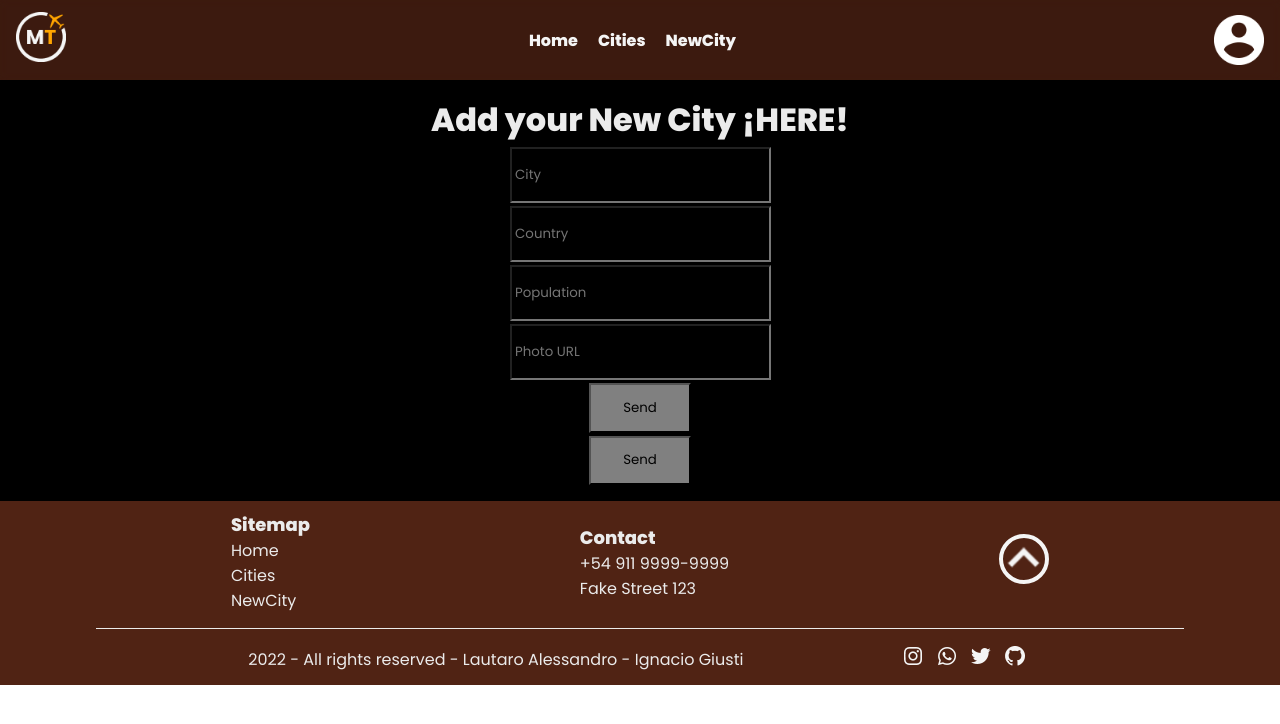
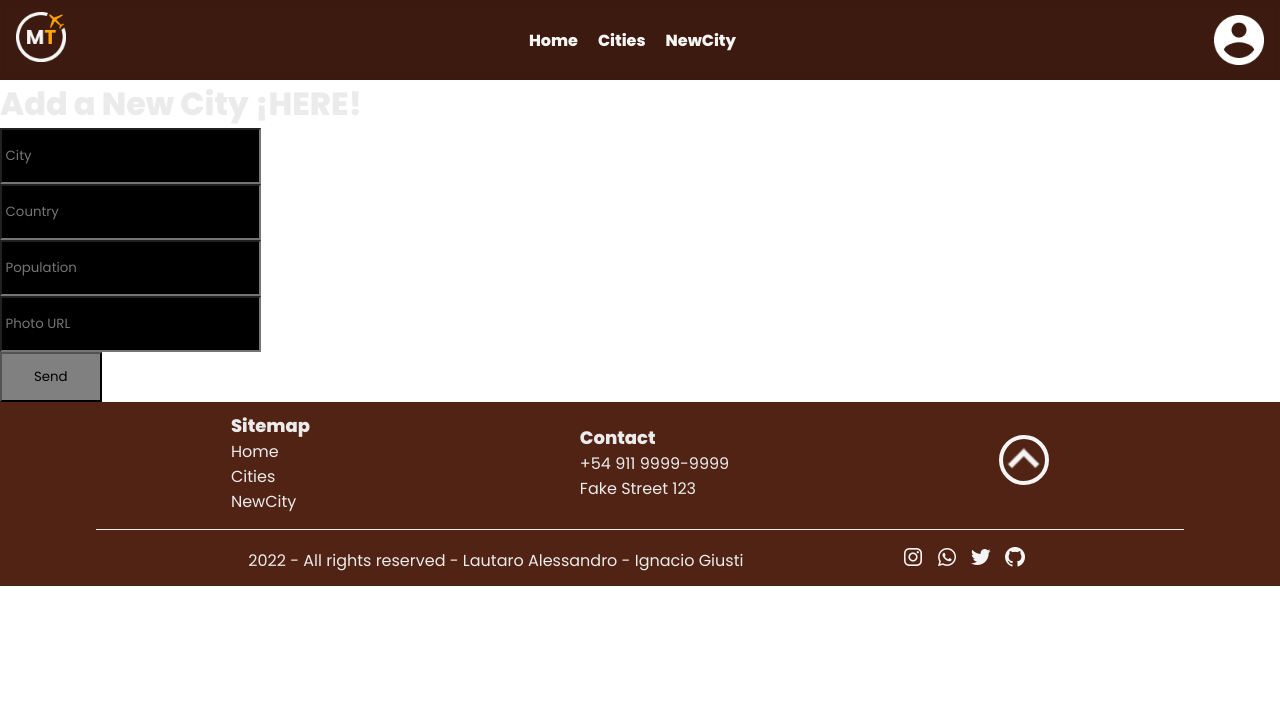
Before and after one commit to ignaciogiusti/mytinerary-alessandro-giusti, a React (Create React App) app: page /newcity in a window 1280 px wide. Shown: the top 724 px of the page. Built offline with nearby package versions, Linux system fonts and the light colour scheme.

Commit message:
added a form tag, changed class names to more fitting names

```diff
--- a/src/pages/NewCity.js
+++ b/src/pages/NewCity.js
@@ -1,13 +1,13 @@
 import InputNewCity from "../components/InputNewCity";
-import '../styles/NewCity.css'
-
+import '../styles/NewCity.css';
 
 export default function NewCity() {
   return (
-    <div className="Input-NewCity">
-      <h1 className="text-light">Add your New City ¡HERE!</h1>
-      <InputNewCity/>
-      <button className="button-NewCity">Send</button>
+    <div className="Main-NewCity">
+      <form className="Form-NewCity">
+        <h1 className="text-light">Add a New City ¡HERE!</h1>
+        <InputNewCity />
+      </form>
     </div>
   )
 }
```
